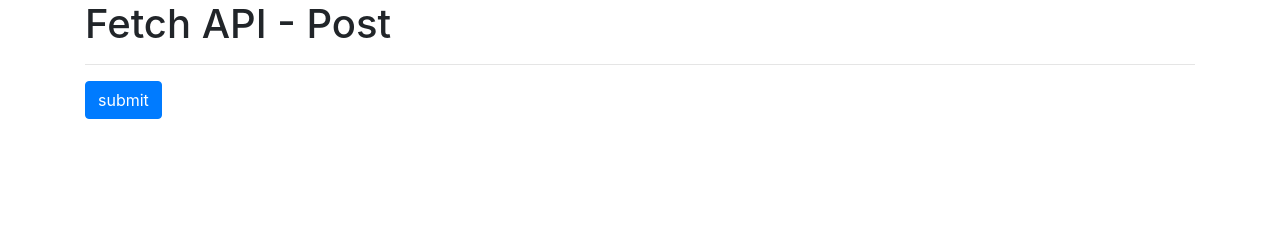
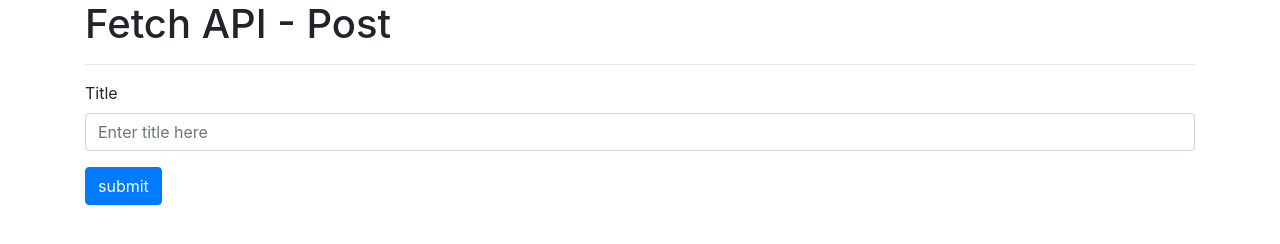
Before and after one commit to PJMantoss/fetch-API, a plain HTML site: page index.html in a window 1280 px wide. Drawn offline with nearby package versions, Linux system fonts and the light colour scheme.

Commit message:
update markup

```diff
--- a/index.html
+++ b/index.html
@@ -14,7 +14,16 @@
         <hr>
 
         <form action="" id="fetchForm">
-            <div class="form-group"></div>
+            <div class="form-group">
+                <label for="titleInput">Title</label>
+                <input
+                    type="text"
+                    name="titleInput"
+                    id="titleInput"
+                    class="form-control"
+                    placeholder="Enter title here"
+                >
+            </div>
 
             <div class="form-group"></div>
 
```
